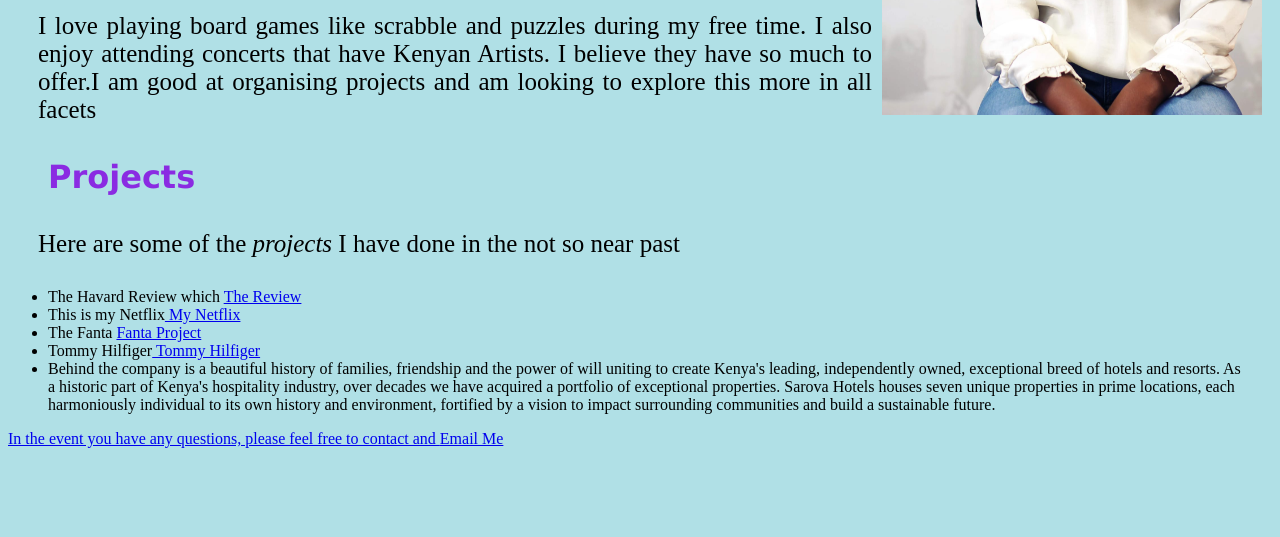
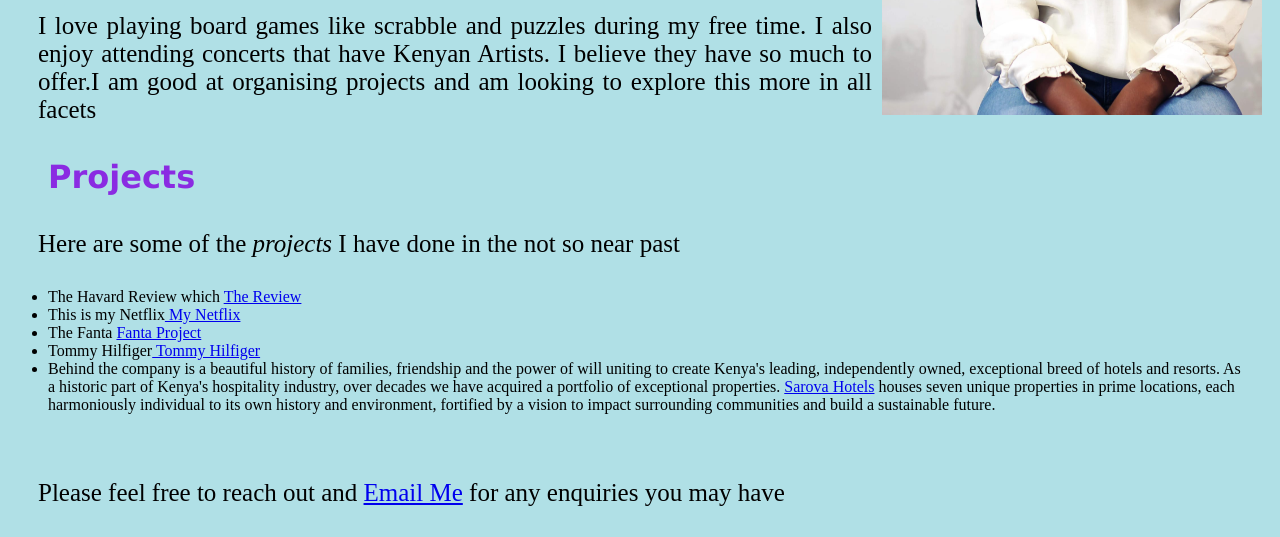
Before and after one commit to KakushaVenecia/IP-one, a plain HTML site: page index.html in a window 1280 px wide. Shown: the part 576-1113 px from the top of the page. Before the commit the page ends 1084 px from the top, so only its background shows below. Drawn offline with Linux system fonts and the light colour scheme.

Commit message:
Changes on links two

```diff
--- a/index.html
+++ b/index.html
@@ -28,12 +28,12 @@
             <li> The Fanta <a href="https://www.fantaproject.org/">Fanta Project</a></li>
             <li> Tommy Hilfiger<a href="https://global.tommy.com/"> Tommy Hilfiger</a></li>
             <li> Behind the company is a beautiful history of families, friendship and the power of will uniting to create Kenya's leading, independently owned, exceptional breed of hotels and resorts.
-                As a historic part of Kenya's hospitality industry, over decades we have acquired a portfolio of exceptional properties. Sarova Hotels houses seven unique properties in prime locations, each harmoniously individual to its own history and environment, fortified by a vision to impact surrounding communities and build a sustainable future.
-                 <a href="https://www.sarovahotels.com"></li>
+                As a historic part of Kenya's hospitality industry, over decades we have acquired a portfolio of exceptional properties. <a href="https://www.sarovahotels.com">Sarova Hotels</a> houses seven unique properties in prime locations, each harmoniously individual to its own history and environment,
+                fortified by a vision to impact surrounding communities and build a sustainable future.</li>
         </ul>
+</p>
 
-    In the event you have any questions, please feel free to contact and <a href="mailto:cvenee@gmail.com">Email Me</a>
-</p>
+   <p>Please feel free to reach out and <a href="mailto:cvenee@gmail.com">Email Me</a>  for any enquiries you may have</p>
 
 </div>
 </body>
```
